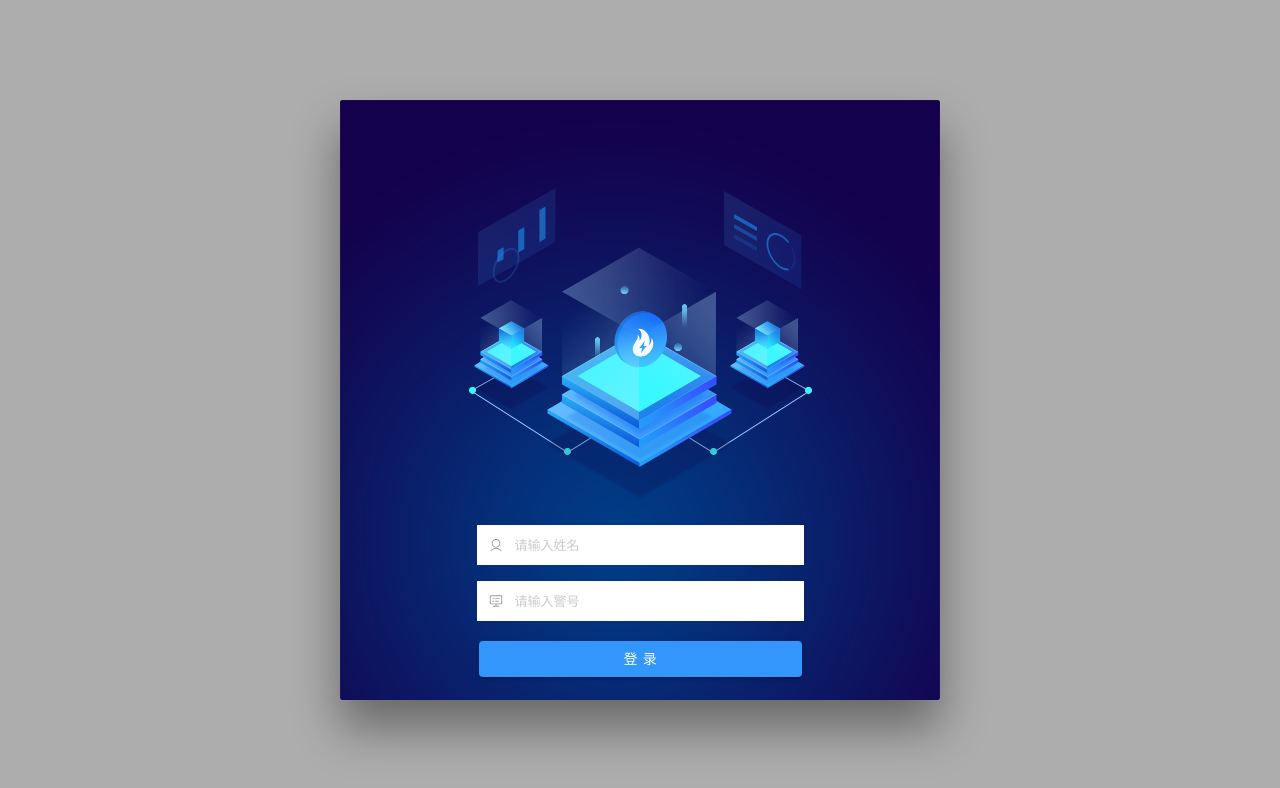
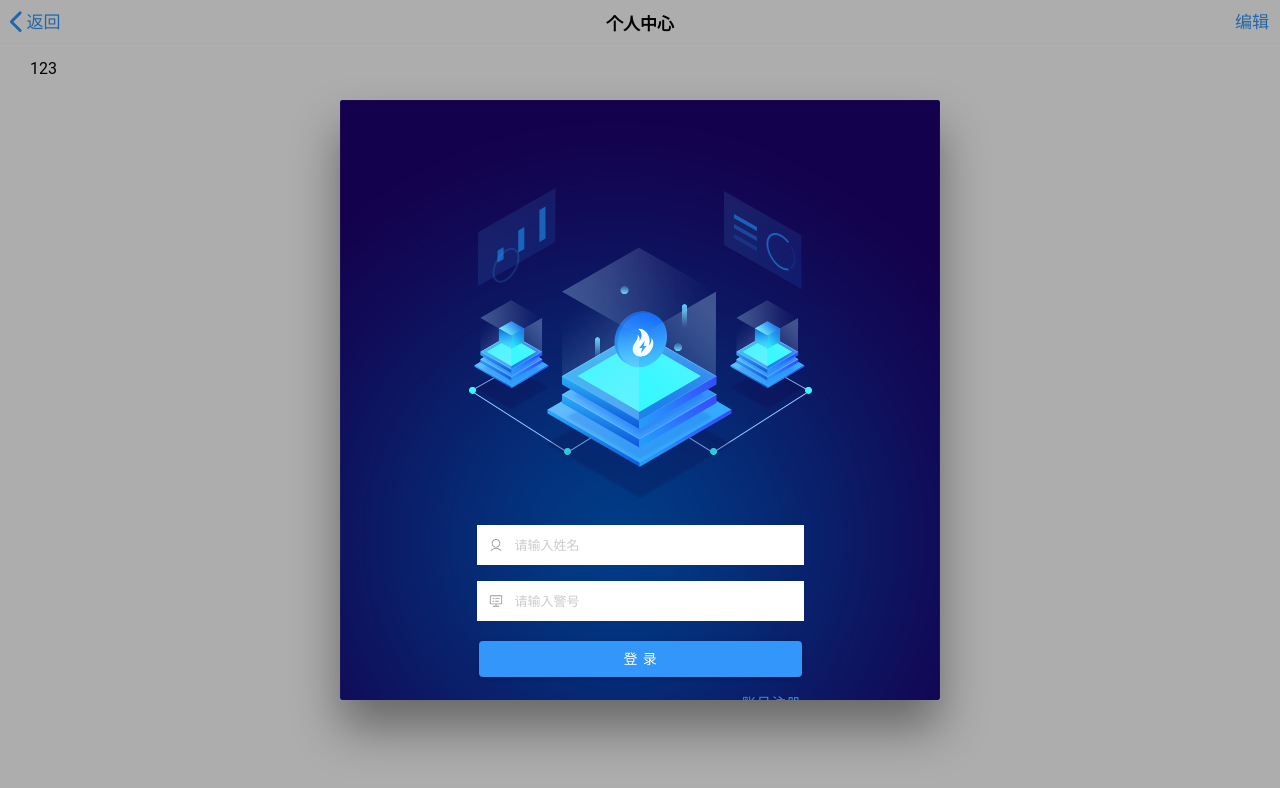
Before and after one commit to lafeillou/LeihuoWebApp, a React app: page /person in a window 1280 px wide. Shown: the top 788 px of the page. Built offline with nearby package versions, Linux system fonts and the light colour scheme.

Commit message:
登录页面样式调整

```diff
--- a/src/App.tsx
+++ b/src/App.tsx
@@ -9,7 +9,7 @@ import {
   IonTabs,
   useIonModal
 } from '@ionic/react';
-import {useEffect} from 'react';
+import {useEffect, useState} from 'react';
 
 import { IonReactRouter } from '@ionic/react-router';
 import { ellipse, square, triangle } from 'ionicons/icons';
@@ -38,37 +38,44 @@ import '@ionic/react/css/display.css';
 import './theme/variables.css';
 import Home from './pages/Home';
 import LoginModal from './components/LoginModal';
+// 个人中心页面
+import Person from './pages/Person';
 
-const logged = false;
+let logged = false;
 
 const App: React.FC = () => {
   const handleDismiss = () => {
     dismiss();
   };
 
+  const [isModalOpen, setModalOpen] = useState(true);
+
   const [present, dismiss] = useIonModal(LoginModal, {
     onDismiss: handleDismiss,
   });
 
   useEffect(() => {
-    if (!logged) {
+    if (isModalOpen) {
+
       present({
         cssClass: 'custom-login-modal',
       });
+      setModalOpen(false)
     }
   }, []);
 
   // 如果没有登录，则弹出
   return (
-    <IonApp>
       <IonReactRouter>
+        <IonApp>
         <IonRouterOutlet>
           <Route  path="/register" component={Register} />
+          <Route  path="/person" component={Person} />
           <Route  path="/home" render={props => <Home {...props} />} />
           <Route exact path="/"  render={() => <Redirect to="/home" />} />
         </IonRouterOutlet>
+        </IonApp>
       </IonReactRouter>
-    </IonApp>
   );
 }
 
--- a/src/components/LoginModal.scss
+++ b/src/components/LoginModal.scss
@@ -18,6 +18,20 @@
     // 登录表单
     .login-form {
       margin-top: 373px;
+      // 忘记密码 和 账号注册 按钮容器
+      .subBtn-item-wrap {
+        margin-top: -8px;
+        padding: 0 8px;
+        text-align: right;
+        ion-button {
+          &::part(native) {
+            --padding-bottom: 0;
+            --padding-end: 0;
+            --padding-start: 0;
+            --padding-top: 0;
+          }
+        }
+      }
       .input-item-wrap {
         padding: 8px;
         position: relative;
--- a/src/components/LoginModal.tsx
+++ b/src/components/LoginModal.tsx
@@ -1,14 +1,12 @@
 import React from 'react';
 import {IonButton} from '@ionic/react'
 import './LoginModal.scss';
-
 import  Icon from './CustomIcon';
-
 
 const LoginModal: React.FC<{
     onDismiss: () => void;
-  }> = ({ onDismiss }) => (
-    <div className="login-modal-wrap">
+  }> = ({ onDismiss}) => {
+    return (<div className="login-modal-wrap">
     <div className="login-form">
       <div className="input-item-wrap">
         <Icon type="gerenzhongxin" className="left-icon"/>
@@ -24,9 +22,13 @@ const LoginModal: React.FC<{
       登 录
       </IonButton>
       </div>
+      <div className="subBtn-item-wrap">
+          <IonButton fill="clear" onClick={() => {onDismiss(); }} routerLink="/register">账号注册</IonButton>
       </div>
     </div>
-  );
+  </div>)
+
+  };
 
 
 
--- a/src/pages/Home/home.scss
+++ b/src/pages/Home/home.scss
@@ -9,7 +9,9 @@
     width: 20px;
     height: 20px;
   }
-  z-index: 102 !important;
+  ion-header {
+    z-index: 102 !important;
+  }
 
   ion-toolbar {
     --border-color: transparent;
--- a/src/pages/Home/index.tsx
+++ b/src/pages/Home/index.tsx
@@ -11,7 +11,7 @@ import Tab4 from '../Tab4';
 
 import Icon from '../../components/CustomIcon';
 
-const Home: React.FC<RouteComponentProps> = ({match}) => {
+const Home: React.FC<RouteComponentProps> = ({match, history}) => {
  return (
     <IonPage className="home-page-wrap">
     <IonContent>
@@ -19,7 +19,7 @@ const Home: React.FC<RouteComponentProps> = ({match}) => {
             <IonToolbar color="primary">
                 <IonTitle>重点管控</IonTitle>
                 <IonButtons slot="end">
-                    <IonButton>
+                    <IonButton routerLink="/person" routerDirection="forward">
                     <Icon type="geren" className="icon"/>
                     </IonButton>
                 </IonButtons>
--- /dev/null
+++ b/src/pages/Person/index.tsx
@@ -0,0 +1,31 @@
+import React from 'react';
+import './Person.scss';
+import {IonPage, IonHeader, IonToolbar, IonButtons, IonButton, IonBackButton, IonTitle, IonContent } from '@ionic/react';
+//import  Icon from '../../components/CustomIcon';
+
+const Person: React.FC<any> = () => {
+    return (
+    <IonPage>
+        <IonHeader mode="ios">
+            <IonToolbar>
+                <IonButtons slot="start">
+                    <IonBackButton defaultHref="/" text="返回"/>
+                </IonButtons>
+                <IonTitle color="#252525">个人中心</IonTitle>
+                <IonButtons slot="end">
+                    <IonButton>编辑</IonButton>
+                </IonButtons>
+            </IonToolbar>
+        </IonHeader>
+        <IonContent>
+            <div className="registerForm">
+               123
+            </div>
+        </IonContent>
+    </IonPage>
+    )
+};
+
+
+
+export default Person;
```
Also changed, not shown: src/pages/Person/Person.scss (added). Lines whose indentation alone changed are shown as unchanged.
